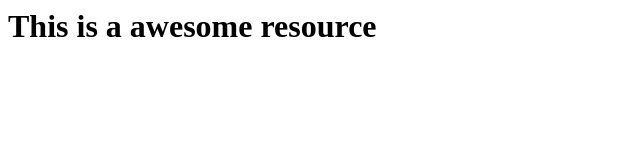
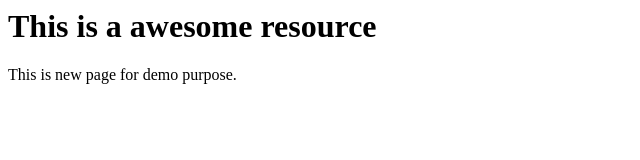
Before and after one commit to MohanShetty1/code, a plain HTML site: page index.html in a window 1280 px wide. Shown: the whole page, without its empty margins (0-640 px from the left). Drawn offline with Linux system fonts and the light colour scheme.

Commit message:
added message to <p> tag

```diff
--- a/index.html
+++ b/index.html
@@ -3,4 +3,7 @@
 <title>Sample website</title>
 <h1>This is a awesome resource</h1>
 </head>
+<p>
+This is new page for demo purpose.
+</p>
 </html>
```
